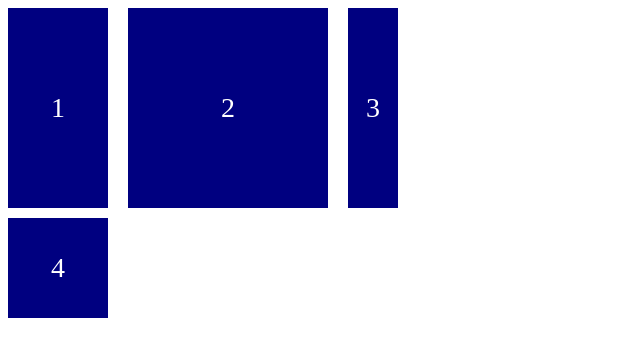
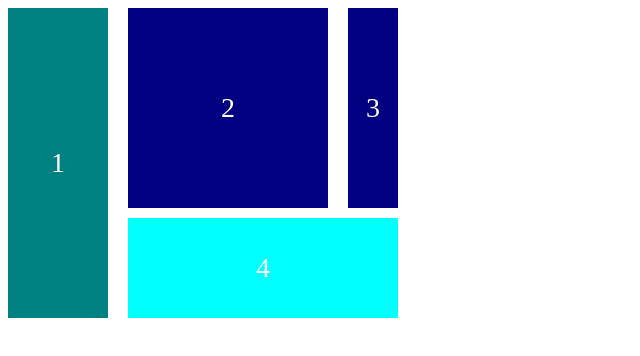
Before and after one commit to jiiiiiaiiiii/css__layout, a website built with Vite: page index.html in a window 1280 px wide. Shown: the whole page, without its empty margins (0-640 px from the left). Built offline with nearby package versions, Linux system fonts and the light colour scheme.

Commit message:
Grid Lines: item의 start/end 제어

```diff
--- a/style.css
+++ b/style.css
@@ -13,3 +13,17 @@
   justify-content: center;
   align-items: center;
 }
+
+.child:first-child {
+  background-color: teal;
+  grid-row-start: 1;  /* 열방향: 처음부터 */
+  grid-row-end: -1;   /* 열방향: 끝까지 */
+  grid-row: 1 -1;     /* short cut */
+}
+
+.child:last-child {
+  background-color: aqua;
+  grid-column-start: 2; /* 행방향: 처음부터 */
+  grid-column-end: -1;  /* 행방향: 끝까지 */
+  grid-column: 2 -1;    /* short cut */
+}
```
